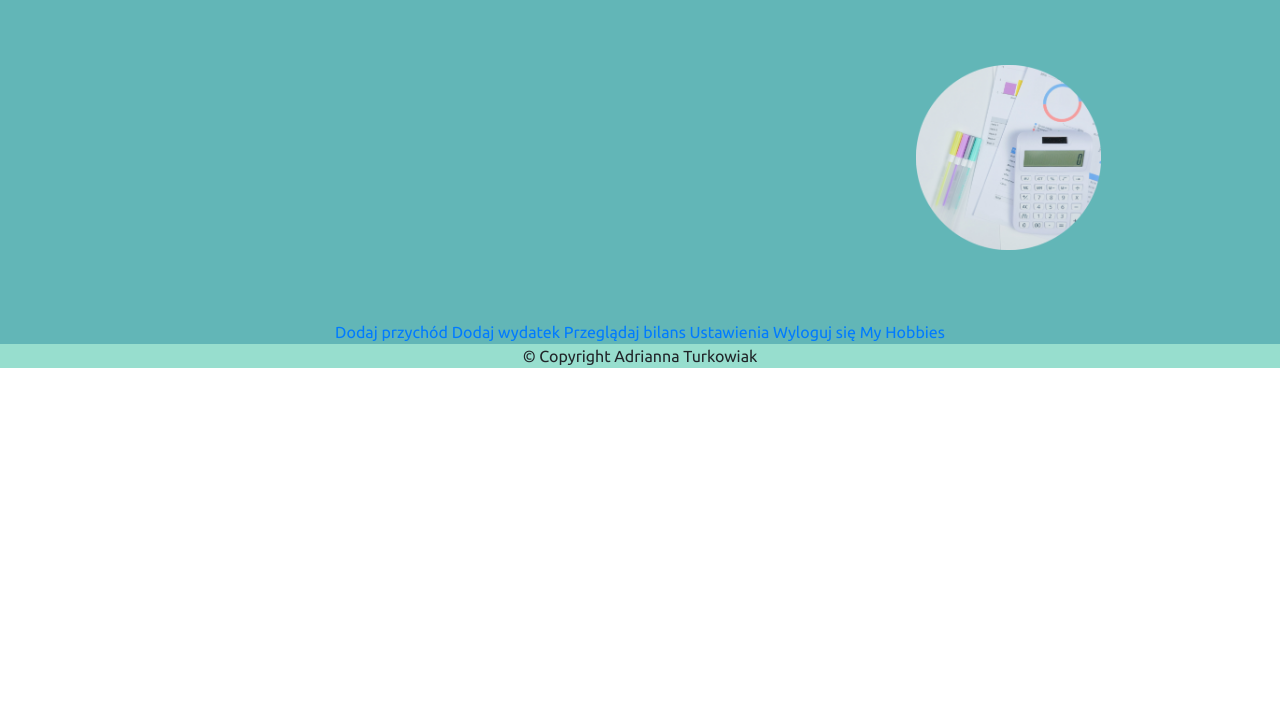
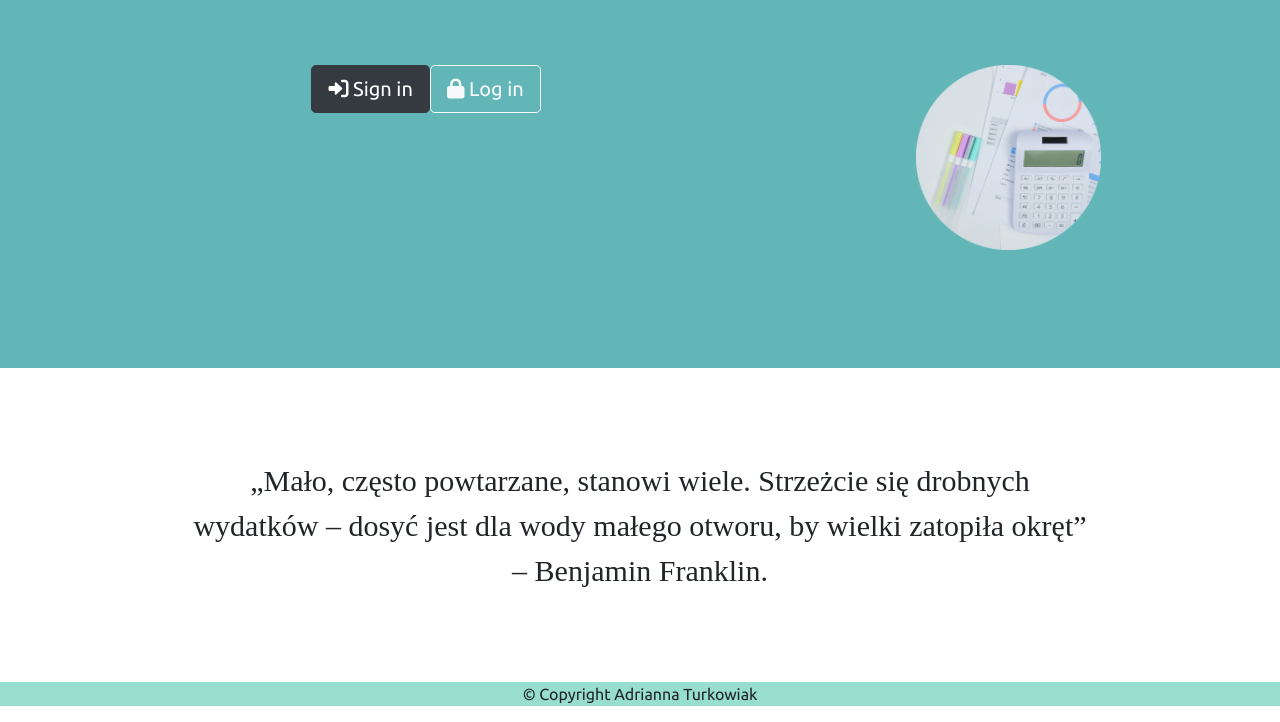
Before and after one commit to AdriannaTurkowiak/Personnal_Budget_App, a plain HTML site: page index.html in a window 1280 px wide. Shown: the part 80-802 px from the top of the page. Drawn offline with nearby package versions, Linux system fonts and the light colour scheme; a web font is replaced by a local one.

Commit message:
Adding quote

```diff
--- a/css/styles.css
+++ b/css/styles.css
@@ -41,7 +41,11 @@ body {
   padding: 3% 15% 7%;
 }
 
+.cytat {
+  background-color: white;
+  padding: 7% 15% 7%;
+  font-family: "Solitreo";
+  font-size: 30px;
+}
+
 /* ------------------Footer---------------------- */
-
-.container-fluid {
-}
--- a/index.html
+++ b/index.html
@@ -56,22 +56,32 @@
         </div>
         <ul class="navbar-nav">
           <li class="nav-item">
-            <a class="nav-link navbar-style" href="">Strona główna</a>
+            <a class="nav-link navbar-style" href="#title">Strona główna</a>
           </li>
           <li class="nav-item">
-            <a class="nav-link navbar-style" href="">Dodaj przychód</a>
+            <a class="nav-link navbar-style" href="Dodaj_przychod.html"
+              >Dodaj przychód</a
+            >
           </li>
           <li class="nav-item">
-            <a class="nav-link navbar-style" href="">Dodaj wydatek</a>
+            <a class="nav-link navbar-style" href="Dodaj_wydatek.html"
+              >Dodaj wydatek</a
+            >
           </li>
           <li class="nav-item">
-            <a class="nav-link navbar-style" href="">Przeglądaj bilans</a>
+            <a class="nav-link navbar-style" href="Przegladaj_bilans.html"
+              >Przeglądaj bilans</a
+            >
           </li>
           <li class="nav-item">
-            <a class="nav-link navbar-style" href="">Ustawienia</a>
+            <a class="nav-link navbar-style" href="Ustawienia.html"
+              >Ustawienia</a
+            >
           </li>
           <li class="nav-item">
-            <a class="nav-link navbar-style" href="">Wyloguj się</a>
+            <a class="nav-link navbar-style" href="Wyloguj_sie.html"
+              >Wyloguj się</a
+            >
           </li>
         </ul>
       </nav>
@@ -85,18 +95,22 @@
             src="images/Title image.png"
             alt="Title image"
           />
+          <button type="button" class="btn btn-dark btn-lg signin-button">
+            <i class="fa-solid fa-right-to-bracket"></i> Sign in
+          </button>
+          <button
+            type="button"
+            class="btn btn-outline-light btn-lg login-button"
+          >
+            <i class="fa-solid fa-lock"></i> Log in
+          </button>
         </div>
       </div>
-
-      <!-- Bookmarks -->
-
-      <a href="Dodaj_przychod.html">Dodaj przychód</a>
-      <a href="Dodaj_wydatek.html">Dodaj wydatek</a>
-      <a href="Przegladaj_bilans.html">Przeglądaj bilans</a>
-      <a href="Ustawienia.html">Ustawienia</a>
-      <a href="Wyloguj_sie.html">Wyloguj się</a>
-
-      <a href="My Hobbies.html">My Hobbies</a>
+      <div class="cytat">
+        „Mało, często powtarzane, stanowi wiele. Strzeżcie się drobnych wydatków
+        – dosyć jest dla wody małego otworu, by wielki zatopiła okręt” –
+        Benjamin Franklin.
+      </div>
     </section>
 
     <!-- Footer -->
```
